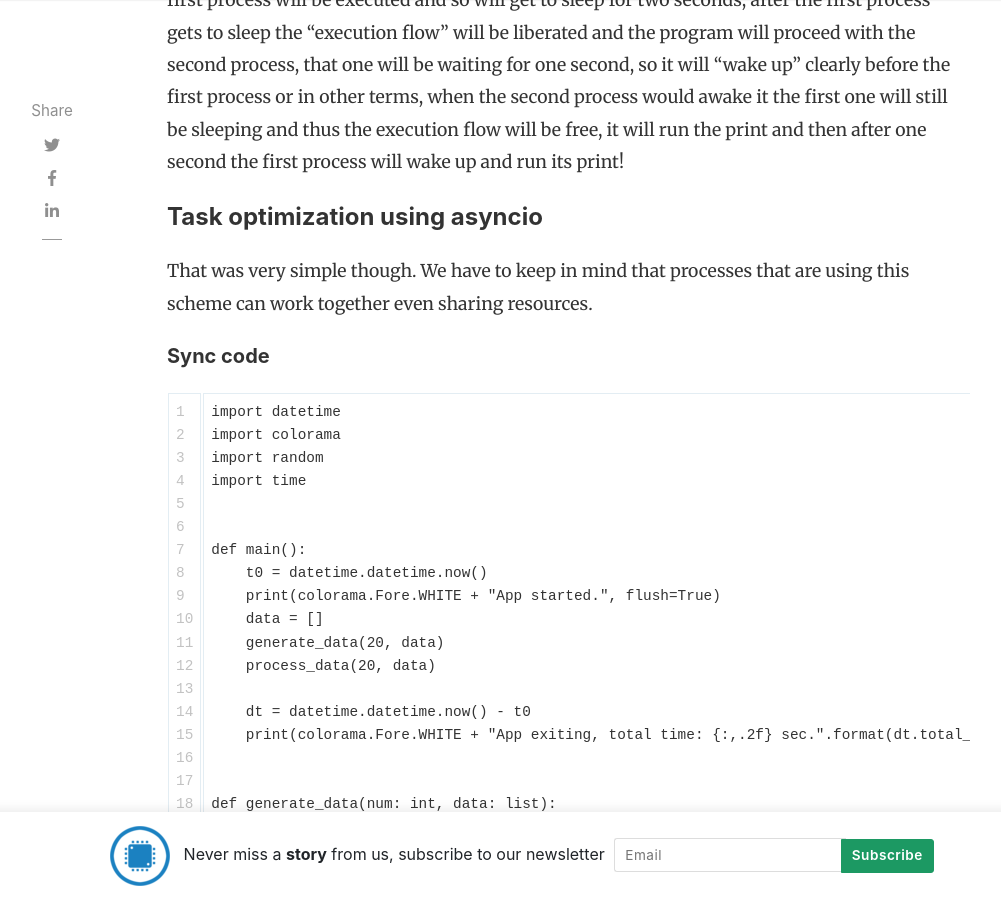
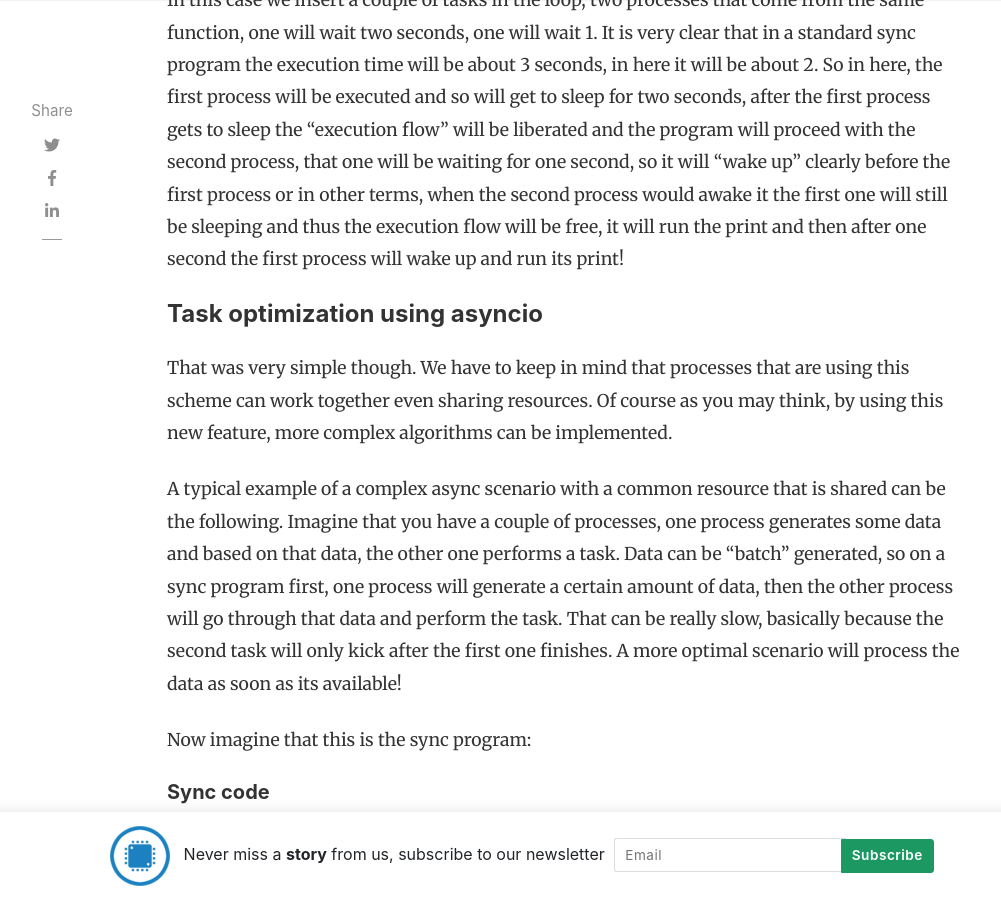
Before and after one commit to artikblue/artikblue.github.io, a Jekyll site: the page built from _posts/2020-01-19-asyncio-python.md, in a window 1280 px wide and 900 px high, scrolled down 4518 px. Shown: the whole window, without its empty margins (118-1119 px from the left). Built offline with Jekyll 4.4.1, drawn with Linux system fonts in a browser that asks for light colours; nearby versions of some CDN libraries; comment, search, counter and statistics services are not loaded; some of the changed text lies outside the part shown.

Commit message:
async post

```diff
--- a/_posts/2020-01-19-asyncio-python.md
+++ b/_posts/2020-01-19-asyncio-python.md
@@ -25,7 +25,7 @@
 
 Asyncio works this way as you can see in the following diagram:
 ![loop](https://artikblue.github.io/assets/images/asyncio/eventloop.png)
-
+The program starts with a main loop, tasks are executed in order, each task is executed until it has to "await" for something, then the next one doing the same till it reaches the last one and from there back to the beginning.
 
 #### Hello world(s)
 The simplest program you can write using asyncio is this one here:
@@ -63,7 +63,11 @@
 ~~~
 In this case we insert a couple of tasks in the loop, two processes that come from the same function, one will wait two seconds, one will wait 1. It is very clear that in a standard sync program the execution time will be about 3 seconds, in here it will be about 2. So in here, the first process will be executed and so will get to sleep for two seconds, after the first process gets to sleep the "execution flow" will be liberated and the program will proceed with the second process, that one will be waiting for one second, so it will "wake up" clearly before the first process or in other terms, when the second process would awake it the first one will still be sleeping and thus the execution flow will be free, it will run the print and then after one second the first process will wake up and run its print!
 #### Task optimization using asyncio
-That was very simple though. We have to keep in mind that processes that are using this scheme can work together even sharing resources.
+That was very simple though. We have to keep in mind that processes that are using this scheme can work together even sharing resources. Of course as you may think, by using this new feature, more complex algorithms can be implemented.
+
+A typical example of a complex async scenario with a common resource that is shared can be the following. Imagine that you have a couple of processes, one process generates some data and based on that data, the other one performs a task. Data can be "batch" generated, so on a sync program first, one process will generate a certain amount of data, then the other process will go through that data and perform the task. That can be really slow, basically because the second task will only kick after the first one finishes. A more optimal scenario will process the data as soon as its available!
+
+Now imagine that this is the sync program:
 ##### Sync code
 
 ~~~
@@ -116,6 +120,9 @@
 ~~~
 
 ##### Async code
+In the previous example, we can clearly identify the "data" queue as the resource that contains data in both functions. Time sleep is the function that can be awaited, so meanwhile one process is sleeping the other one can pick up data from the queue and start processing it.
+
+The following code does that:
 ~~~
 import datetime
 import colorama
@@ -172,7 +179,11 @@
 ~~~
 
 #### Making non-async functions async
+Those examples were very good for understanding the underlying concept of asyncio but you may be wondering about using asyncio with real functions, not only built in functions such as asyncio.sleep and such.
 
+Well, to go straight to the point, the following wrapper uses threads to convert a sync function to an async one. Just note that if you define a function as an async, that function needs to be called from an async function or needs to be called as a task and inserted somehow in the loop.
+
+The following function will compute PI asyncronously.
 ~~~
 import decimal
 import asyncio
@@ -231,7 +242,11 @@
 ~~~
 
 #### Async flask with quart
+Another clear example of the benefits of parallel/async programming is found in APIs/Backends. If you have a web service that will eventually run complex and time consuming operations such as heavy db queries or complex operations each request will be time consuming and if you have a large number of requests those will stack up slowing the system or even collapsing it.
 
+The Quart framework extends the Flask [Flask](https://palletsprojects.com/p/flask) implenting asyncio over it. Its workflow is super simple, the functions that will get executed in each of the api endpoints are defined as async and thus can work with async functions unlocking the execution flow for other calls to be executed while they wait for some process to complete! :)
+
+A function can be defined somewhere in the project:
 ~~~
 import asyncio
 import aiohttp # python async equiv of requests
@@ -244,7 +259,7 @@
 
     return resp.json
 ~~~
-
+Then called in the api view asyncronously:
 ~~~
 import quart
 @blueprint.route('/planet/<n>', methods=['GET'])
```
